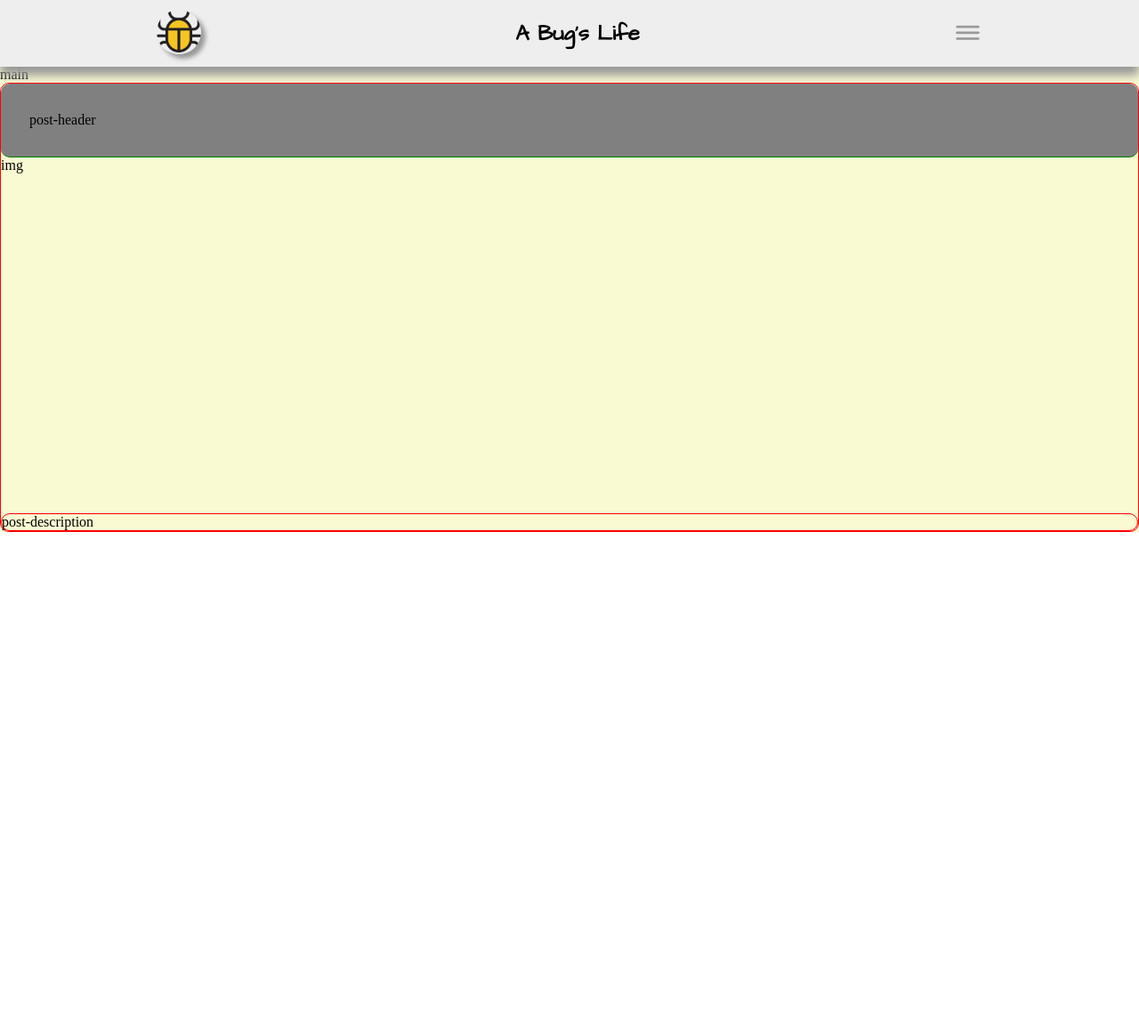
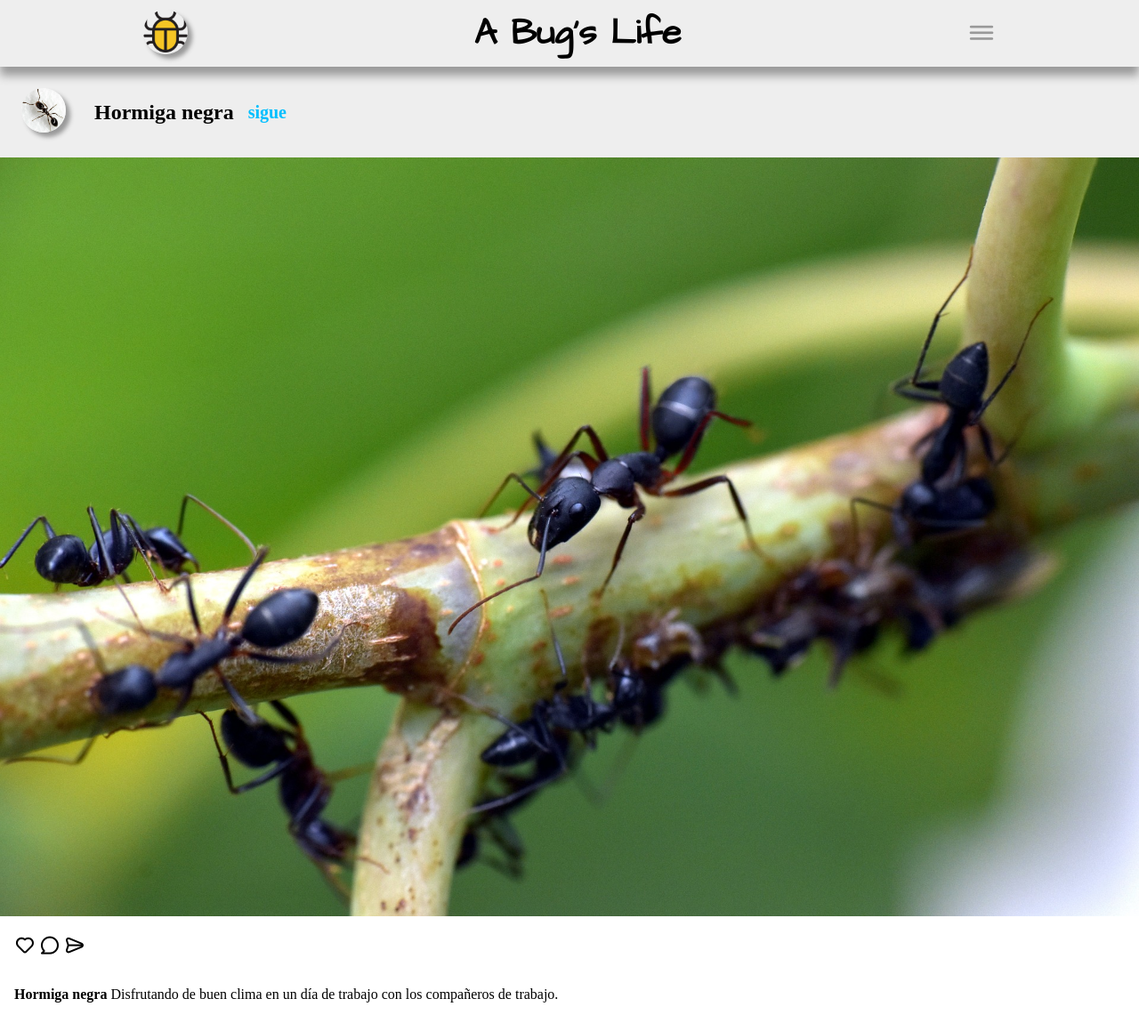
Before and after one commit to JavDel88/bug-sLife, a plain HTML site: page index.html in a window 1280 px wide. Shown: the whole page at 89% size. Before the commit the page ends 800 px from the top, so only its background shows below. Drawn offline with nearby package versions, Linux system fonts and the light colour scheme.

Commit message:
se agrega primera post-card con estilos

```diff
--- a/assets/css/style.css
+++ b/assets/css/style.css
@@ -4,6 +4,13 @@
 
 html, body {
     margin: 0;
+}
+
+a {
+    color: deepskyblue;
+    font-size: 1.25rem;
+    font-weight: 800;
+    text-decoration: none;
 }
 
 :root {
@@ -28,16 +35,20 @@ html, body {
 
 }
 
-.logo > img{
+.logo > img {
     height: 50px;
     width: 50px;
-    /* border: 1px solid white; */
     border-radius: 50%;
     box-shadow: 5px 5px 5px #999;
 }
 
+.logo > img:hover {
+    box-shadow: 5px 5px 5px green;
+}
+
 .page-title {
     font-family: 'Architects Daughter', cursive;
+    font-size: 2.5rem;
 }
 
 .uil-bars {
@@ -45,29 +56,64 @@ html, body {
     color: #999
 }
 
+.uil-bars:hover {
+    color: green;
+}
+
 .main {
     margin-top: var(--header-height);
-    background-color:lightgoldenrodyellow;
 }
 
 .post-card {
-    border: 1px solid red;
-    border-radius: 10px;
+    width: 100%;
+    box-shadow:0px 10px 10px #999;
+}
+
+.post-header {
+    display: flex;
+    align-items: center;
+    gap: 2rem;
+    background-color: #eee;
+    padding: 1.5rem;
+}
+
+.user-img > img {
+    height: 50px;
+    width: 50px;
+    border-radius: 50%;
+    box-shadow: 5px 5px 5px #999;
+}
+
+.user-name {
+    display: flex;
+    gap: 1rem;
+    align-items: center;
+}
+
+.user-name > span {
+    font-size: 1.5rem;
+    font-weight: 800;
+
+}
+
+.post-img > img {
+    height: 100%;
     width: 100%;
 }
 
-.post-header {
-    background-color: gray;
-    padding: 2rem;
-    border-radius: inherit;
-    border-bottom: 1px solid green;
+.post-interaction {
+    padding: 1rem;
 }
 
-.post-img {
-    height: 400px;
+.post-interaction > * {
+    font-size: 1.5rem;
+}
+
+.post-interaction > .uil-heart:hover {
+    color: red;
 }
 
 .post-description {
-    border: 1px solid red;
-    border-radius: inherit;
+    padding-left: 1rem;
+    padding-bottom: 1rem;
 }
--- a/index.html
+++ b/index.html
@@ -17,17 +17,23 @@
         <div class="page-title"><h2 class="page-title">A Bug's Life</h2></div>
         <div class="menu"><i class="uil uil-bars"></i> </div>
     </header>
-    <main class="main">main
+    <main class="main">
         <section>
             <div class="post-card">
                 <div class="post-header">
-                    post-header
+                    <div class="user-img"><img src="assets/images/userImg1.png" alt="imagen de usuario"></div>
+                    <div class="user-name"><span>Hormiga negra</span><a href="#">sigue</a></div>
                 </div>
                 <div class="post-img">
-                    img
+                    <img src="assets/images/postUser1.jpg" alt="imagen de publicación">
+                </div>
+                <div class="post-interaction">
+                    <i class="uil uil-heart"></i>
+                    <i class="uil uil-comment"></i>
+                    <i class="uil uil-navigator"></i>
                 </div>
                 <div class="post-description">
-                    post-description
+                    <p><strong>Hormiga negra</strong> Disfrutando de buen clima en un día de trabajo con los compañeros de trabajo.</p>
                 </div>
             </div>
         </section>
```
Also changed, not shown: assets/images/userImg1.jpg (deleted), assets/images/userImg1.png (added).
